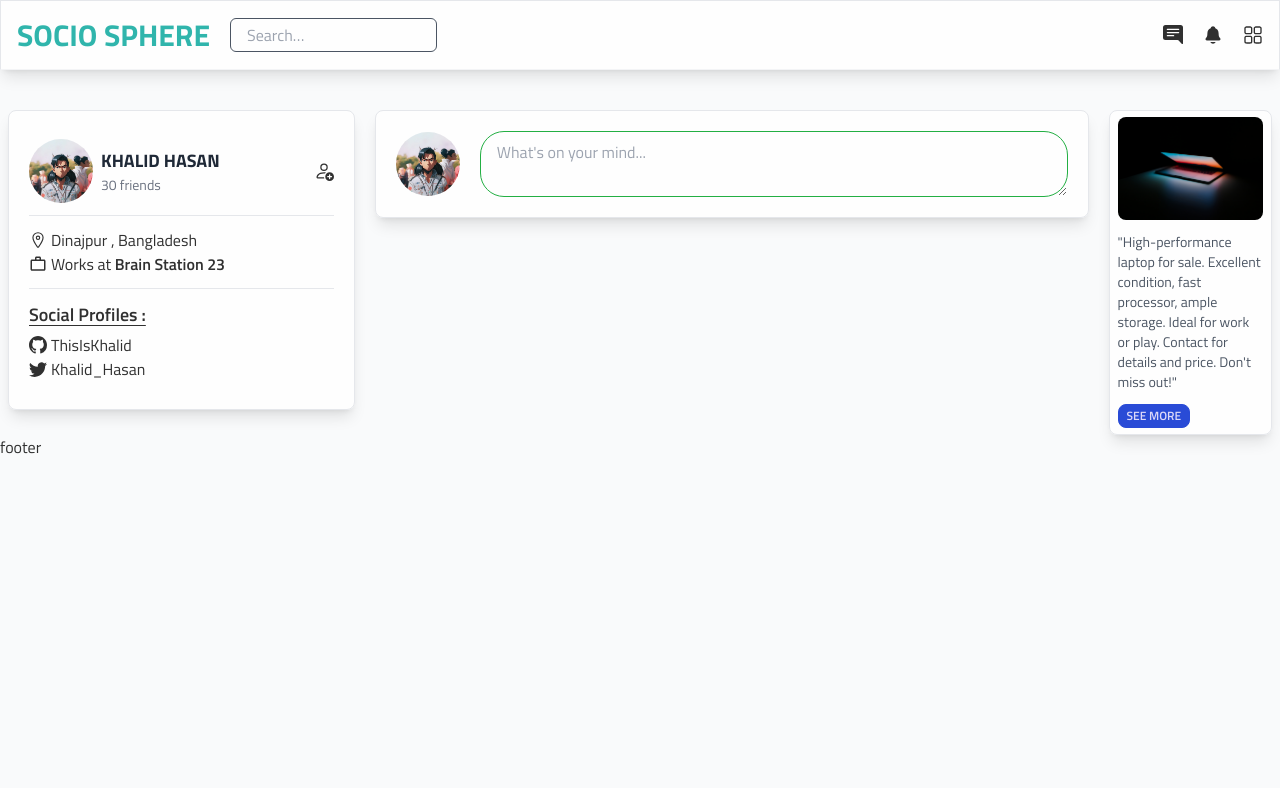
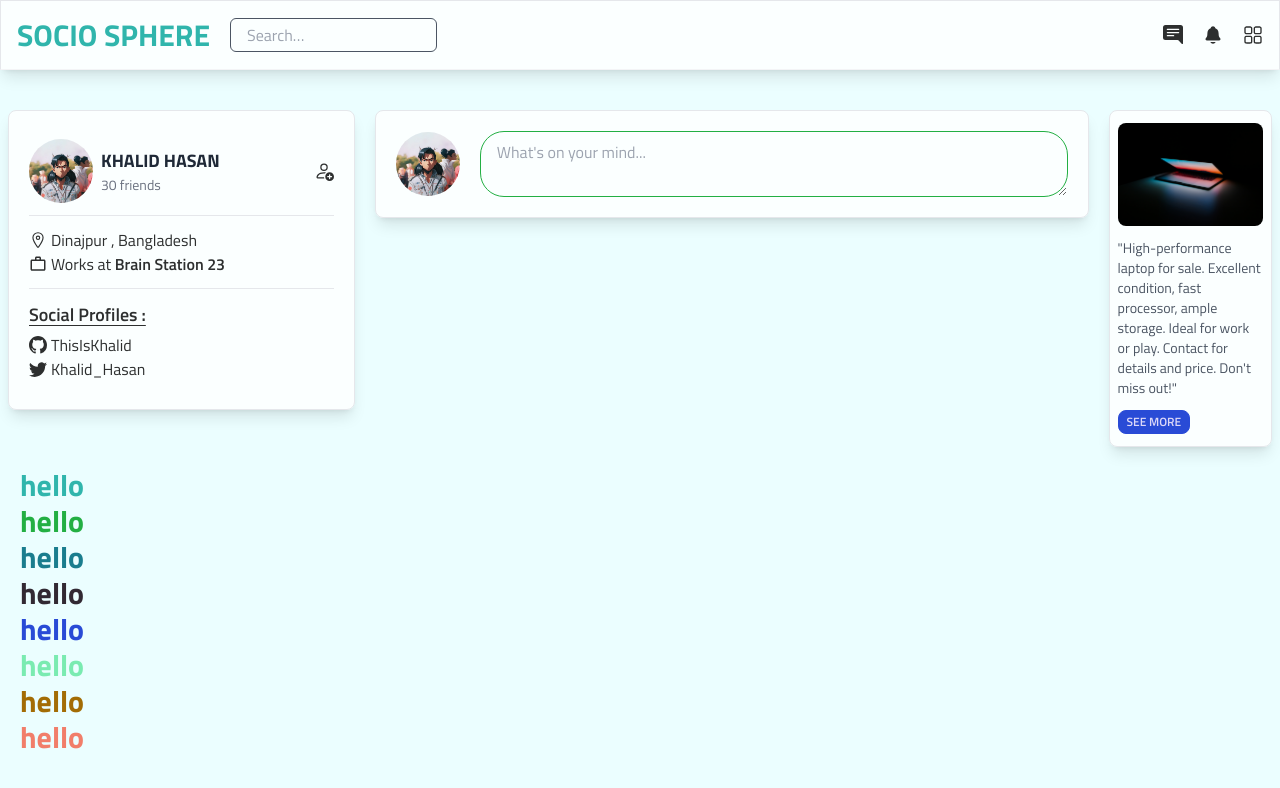
Before and after one commit to ThisIsKhalid/Socio-Sphere-client, a React (Vite) app: page / in a window 1280 px wide. Shown: the top 788 px of the page. Built offline with nearby package versions, Linux system fonts and the light colour scheme.

Commit message:
update bg color

```diff
--- a/src/components/ColorCheck.jsx
+++ b/src/components/ColorCheck.jsx
@@ -1,4 +1,3 @@
-import React from "react";
 
 const ColorCheck = () => {
   return (
--- a/src/components/LeftSide.jsx
+++ b/src/components/LeftSide.jsx
@@ -6,7 +6,7 @@ import userImg from "../assets/images/userImg.png";
 const LeftSide = () => {
   return (
     <>
-      <div className="bg-white/80 border border-gray-200 col-span-2 shadow-lg rounded-lg px-5 h-[300px] flex flex-col justify-center">
+      <div className="bg-white/80 border border-gray-200 lg:col-span-2 shadow-lg rounded-lg px-5 h-[300px] flex flex-col justify-center">
         {/* ------------------- */}
         <div className="flex items-center justify-between border-b pb-3 mb-3">
           <div className="flex items-center gap-2">
--- a/src/components/MiddleContent.jsx
+++ b/src/components/MiddleContent.jsx
@@ -2,7 +2,7 @@ import userImg from "../assets/images/userImg.png";
 
 const MiddleContent = () => {
   return (
-    <div className="col-span-4">
+    <div className="lg:col-span-4">
       <div className="bg-white/80 border border-gray-200 shadow-lg rounded-lg p-5 flex flex-col justify-center">
         <div className="flex items-center gap-5">
           <img src={userImg} alt="" className="w-16 rounded-full" />
--- a/src/components/RightSide.jsx
+++ b/src/components/RightSide.jsx
@@ -3,8 +3,8 @@ import laptop from "../assets/images/laptop.jpg";
 
 const RightSide = () => {
   return (
-    <section className="col-span-1">
-      <div className="bg-white/80 border border-gray-200  shadow-lg rounded-lg px-2 h-[325px] flex flex-col justify-center">
+    <section className="lg:col-span-1 lg:flex md:hidden">
+      <div className="bg-white/80 border border-gray-200  shadow-lg rounded-lg px-2 py-3">
         <div>
           <img src={laptop} alt="" className="rounded-lg" />
           <p className=" text-gray-600 mt-3 text-sm">
--- a/src/pages/home/Home.jsx
+++ b/src/pages/home/Home.jsx
@@ -5,8 +5,7 @@ import RightSide from "../../components/RightSide";
 
 const Home = () => {
   return (
-    <section className="grid grid-cols-7 gap-5 px-2">
-      {/* <ColorCheck /> */}
+    <section className="grid lg:grid-cols-7 grid-cols-1 gap-5 px-2">
       <LeftSide />
       <MiddleContent />
       <RightSide />
--- a/src/pages/shared/Footer.jsx
+++ b/src/pages/shared/Footer.jsx
@@ -1,9 +1,10 @@
-import React from 'react';
+
+import ColorCheck from '../../components/ColorCheck';
 
 const Footer = () => {
     return (
         <div>
-            footer
+            <ColorCheck/>
         </div>
     );
 };
--- a/src/pages/shared/Header.jsx
+++ b/src/pages/shared/Header.jsx
@@ -11,7 +11,7 @@ const Header = () => {
         <h1 className="text-3xl uppercase text-primary font-bold">
           Socio Sphere
         </h1>
-        <div className="form-control">
+        <div className="form-control hidden lg:block">
           <input
             type="text"
             placeholder="Search…"
@@ -21,8 +21,8 @@ const Header = () => {
       </div>
       {/* right side */}
       <div className="flex items-center gap-5">
-        <BsFillChatRightTextFill className="text-xl" />
-        <IoNotifications className="text-xl" />
+        <BsFillChatRightTextFill className="text-xl hidden lg:block" />
+        <IoNotifications className="text-xl hidden lg:block" />
         <RxDashboard className="text-xl" />
       </div>
     </section>
--- a/tailwind.config.js
+++ b/tailwind.config.js
@@ -11,7 +11,7 @@ export default {
           secondary: "#23af44",
           accent: "#1a7b8c",
           neutral: "#322933",
-          "base-100": "#f9fafb",
+          "base-100": "#ecfeff",
           info: "#294bd6",
           success: "#7aebb1",
           warning: "#a36c05",
```
